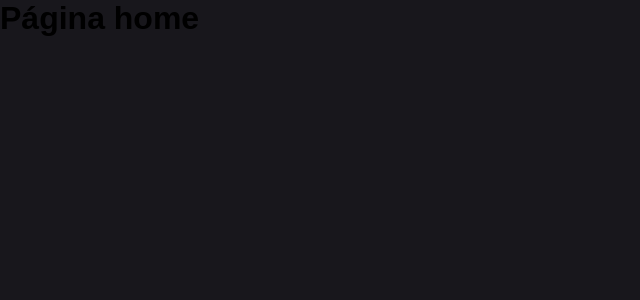
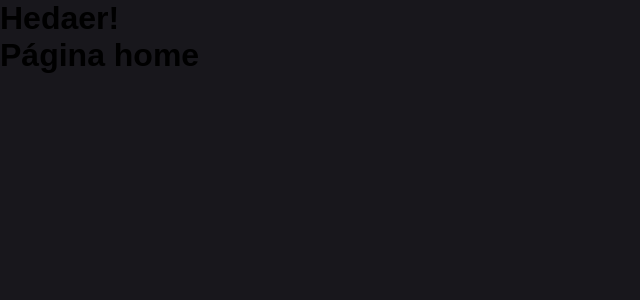
Before and after one commit to mateusmaiia/projeto-criptomoedas, a React (Vite) app: page / in a window 1280 px wide. Shown: the top 300 px of the page, without its empty margins (0-640 px from the left). Built offline with nearby package versions, Linux system fonts and the light colour scheme.

Commit message:
Outlet Layout RRD

```diff
--- /dev/null
+++ b/src/pages/components/header/index.tsx
@@ -0,0 +1,8 @@
+
+export function Header(){
+    return(
+       <header>
+            <h1>Hedaer!</h1>
+       </header>
+    )
+}
--- /dev/null
+++ b/src/pages/components/layout/index.tsx
@@ -0,0 +1,11 @@
+import { Outlet } from 'react-router-dom'
+import { Header } from '../header'
+
+export function Layout(){
+    return(
+        <>
+            <Header/>
+            <Outlet/>
+        </>
+    )
+}
--- a/src/routes.tsx
+++ b/src/routes.tsx
@@ -4,8 +4,11 @@
 import { Detail } from './pages/detail'
 import { NotFound } from './pages/notFound'
 
+import { Layout } from './pages/components/layout'
+
 export const router = createBrowserRouter([
    {
+    element: <Layout/>,
     children: [
         {
             path: '/',
```
